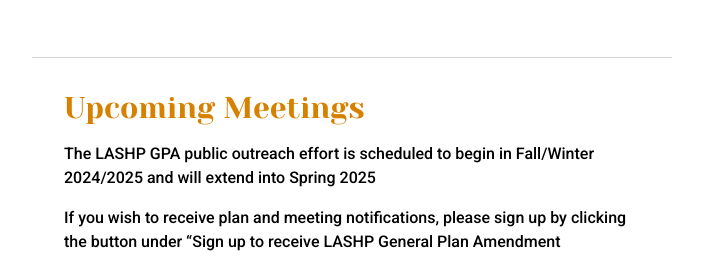
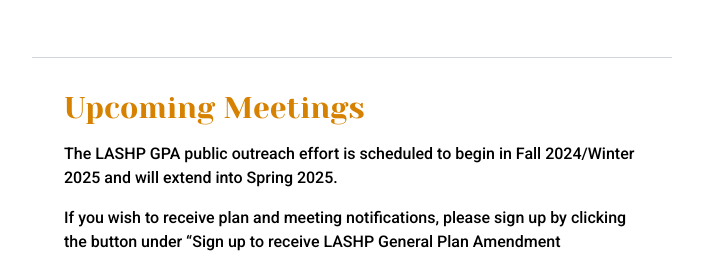
Before and after one commit to AECOMVizStudio/la_art, a React (Vite) app: page / in a window 1280 px wide. Shown: the part 1660-1916 px from the top of the page, without its empty margins (120-823 px from the left). Built offline with nearby package versions, Linux system fonts and the light colour scheme.

Commit message:
text changes

```diff
--- a/src/components/children/Headings/Upcoming.tsx
+++ b/src/components/children/Headings/Upcoming.tsx
@@ -12,7 +12,7 @@ const Upcoming = () => {
           Upcoming Meetings
           </h2>
 
-          <p className="font-medium py-4">The LASHP GPA public outreach effort is scheduled to begin in Fall/Winter 2024/2025 and will extend into Spring 2025</p>
+          <p className="font-medium py-4">The LASHP GPA public outreach effort is scheduled to begin in Fall 2024/Winter 2025 and will extend into Spring 2025.</p>
 
           <div className="font-medium">If you wish to receive plan and meeting notifications, please sign up by clicking the button under “Sign up to receive LASHP General Plan Amendment information."</div>
 
```
